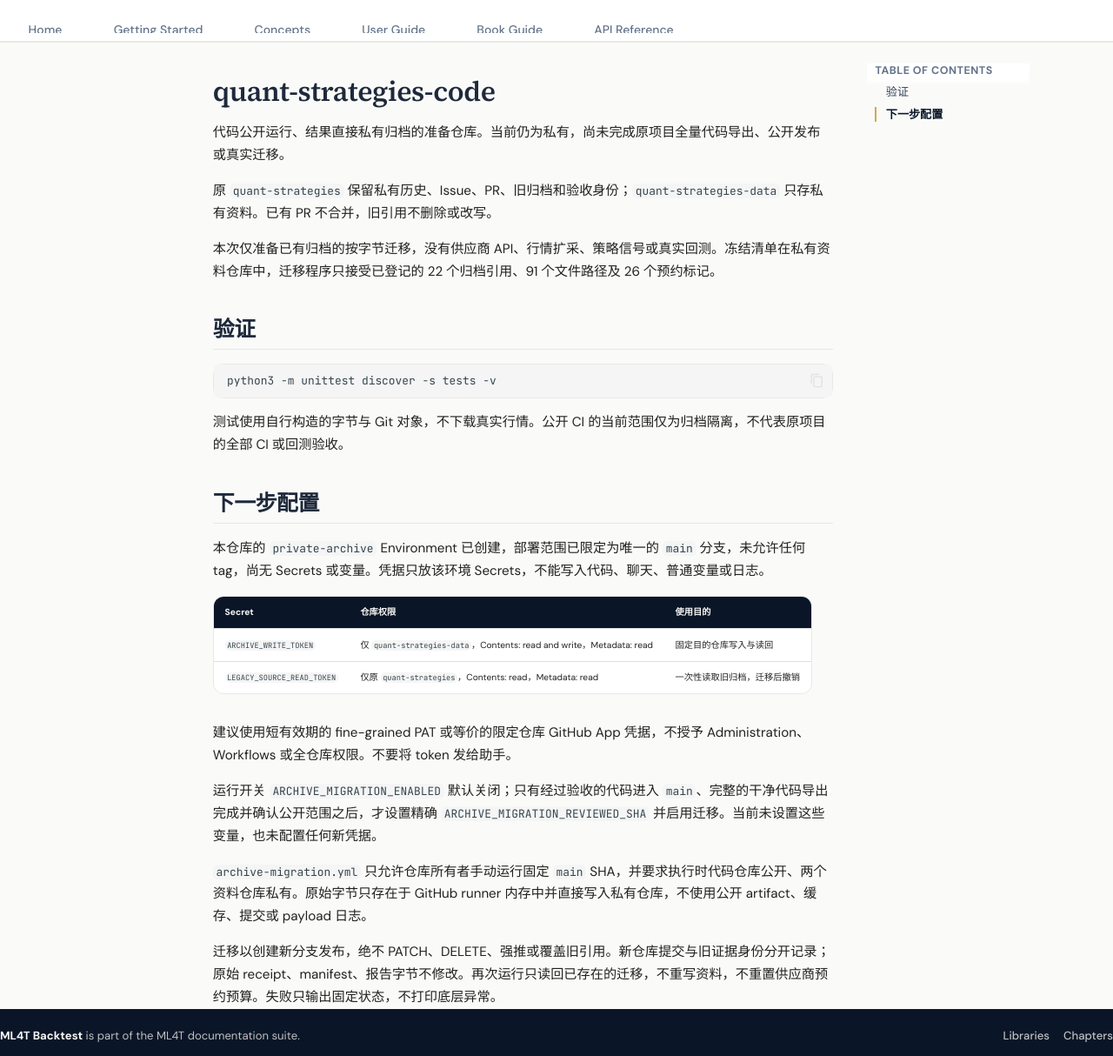
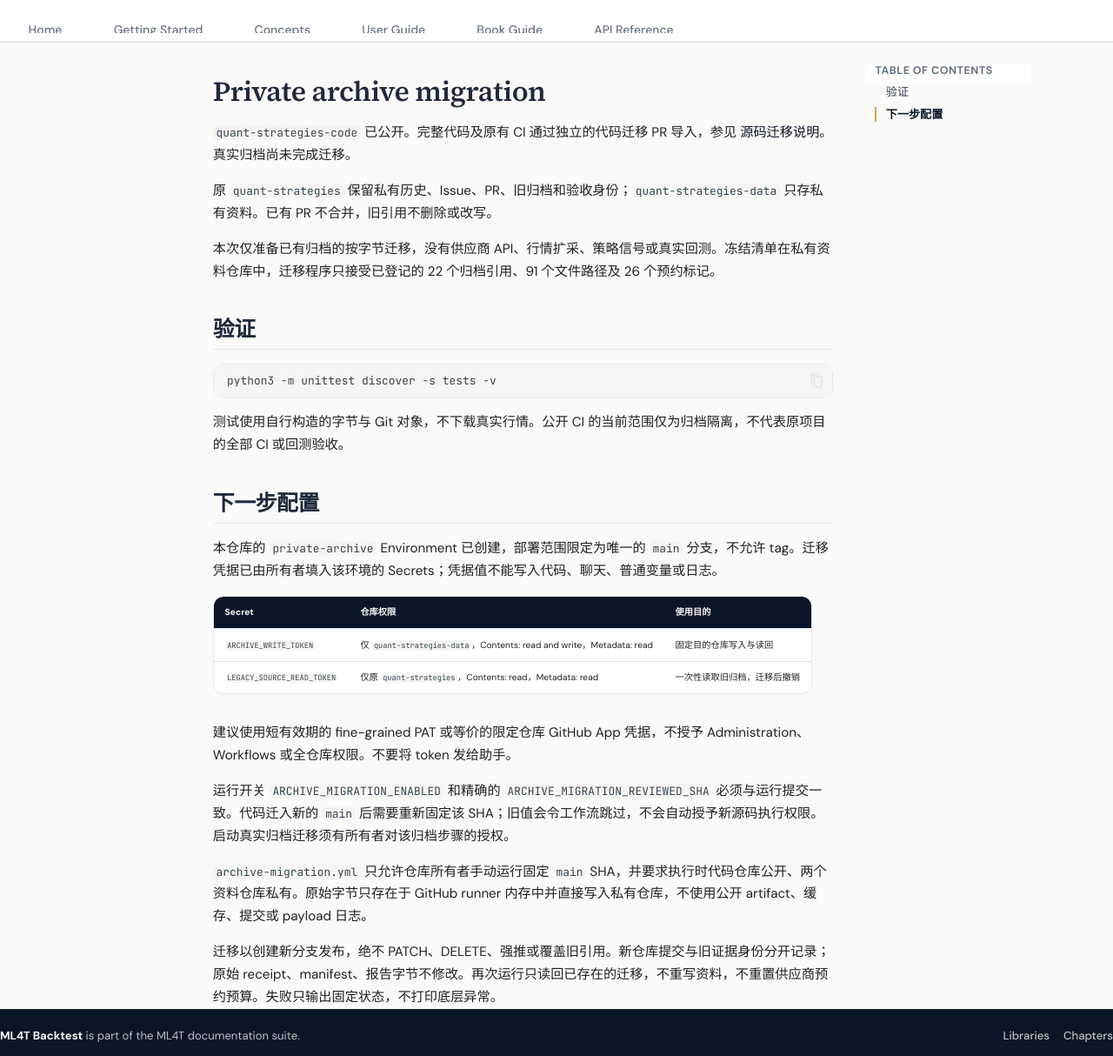
Before and after one commit to dczhhh/quant-strategies-code, an MkDocs documentation site: the page built from docs/private-archive-migration.md, in a window 1280 px wide and 1214 px high. Shown: the whole window at 87% size. Built offline with MkDocs 1.6.1 and Material for MkDocs 9.7.7, drawn with Linux system fonts in a browser that asks for light colours; comment, search, counter and statistics services are not loaded.

Commit message:
Document public source history and pending private archive migration

```diff
--- a/docs/private-archive-migration.md
+++ b/docs/private-archive-migration.md
@@ -1,6 +1,6 @@
-# quant-strategies-code
+# Private archive migration
 
-代码公开运行、结果直接私有归档的准备仓库。当前仍为私有，尚未完成原项目全量代码导出、公开发布或真实迁移。
+`quant-strategies-code` 已公开。完整代码及原有 CI 通过独立的代码迁移 PR 导入，参见 [源码迁移说明](public-code-migration.md)。真实归档尚未完成迁移。
 
 原 `quant-strategies` 保留私有历史、Issue、PR、旧归档和验收身份；`quant-strategies-data` 只存私有资料。已有 PR 不合并，旧引用不删除或改写。
 
@@ -16,7 +16,7 @@ python3 -m unittest discover -s tests -v
 
 ## 下一步配置
 
-本仓库的 `private-archive` Environment 已创建，部署范围已限定为唯一的 `main` 分支，未允许任何 tag，尚无 Secrets 或变量。凭据只放该环境 Secrets，不能写入代码、聊天、普通变量或日志。
+本仓库的 `private-archive` Environment 已创建，部署范围限定为唯一的 `main` 分支，不允许 tag。迁移凭据已由所有者填入该环境的 Secrets；凭据值不能写入代码、聊天、普通变量或日志。
 
 | Secret | 仓库权限 | 使用目的 |
 |---|---|---|
@@ -25,7 +25,7 @@ python3 -m unittest discover -s tests -v
 
 建议使用短有效期的 fine-grained PAT 或等价的限定仓库 GitHub App 凭据，不授予 Administration、Workflows 或全仓库权限。不要将 token 发给助手。
 
-运行开关 `ARCHIVE_MIGRATION_ENABLED` 默认关闭；只有经过验收的代码进入 `main`、完整的干净代码导出完成并确认公开范围之后，才设置精确 `ARCHIVE_MIGRATION_REVIEWED_SHA` 并启用迁移。当前未设置这些变量，也未配置任何新凭据。
+运行开关 `ARCHIVE_MIGRATION_ENABLED` 和精确的 `ARCHIVE_MIGRATION_REVIEWED_SHA` 必须与运行提交一致。代码迁入新的 `main` 后需要重新固定该 SHA；旧值会令工作流跳过，不会自动授予新源码执行权限。启动真实归档迁移须有所有者对该归档步骤的授权。
 
 `archive-migration.yml` 只允许仓库所有者手动运行固定 `main` SHA，并要求执行时代码仓库公开、两个资料仓库私有。原始字节只存在于 GitHub runner 内存中并直接写入私有仓库，不使用公开 artifact、缓存、提交或 payload 日志。
 
```
Also changed, not shown: UPSTREAM.md (+4 -0 lines).
